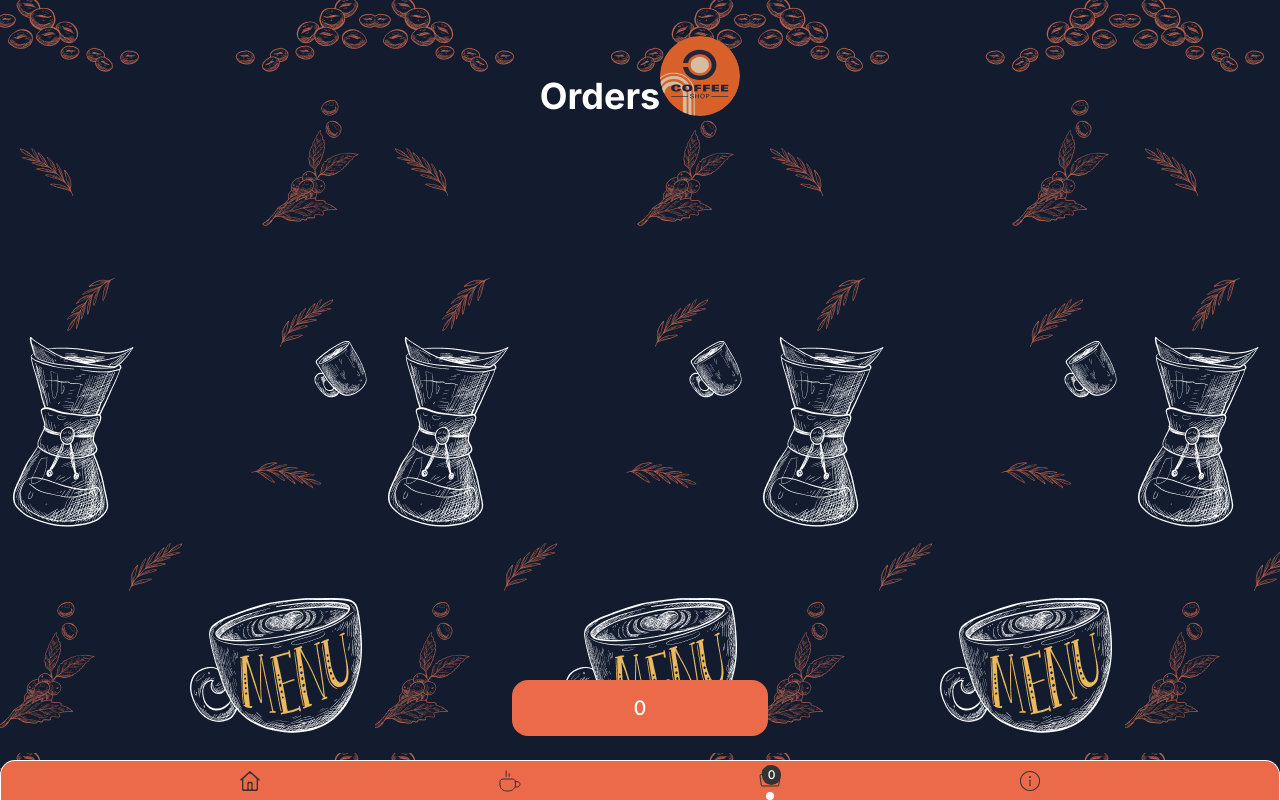
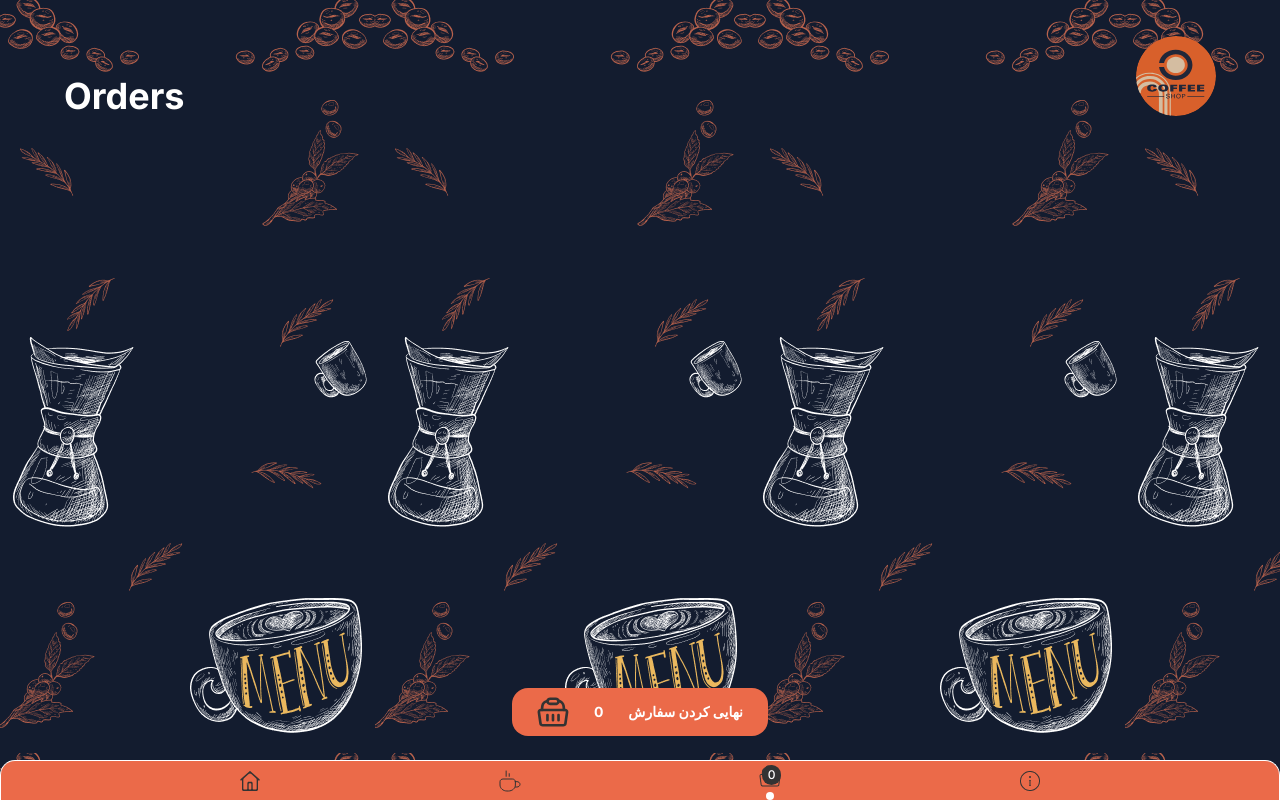
Before and after one commit to Ehsantahamii/CofeeShop, a React (Vite) app: page /orders in a window 1280 px wide. Built offline with nearby package versions, Linux system fonts and the light colour scheme.

Commit message:
orderbox upodated #1

```diff
--- a/src/components/OrderItem/OrderItem.jsx
+++ b/src/components/OrderItem/OrderItem.jsx
@@ -5,6 +5,7 @@ const OrderItem = (props) => {
 
     const dispatch = useDispatch();
     const {name , price , quantity} =props.data;
+    console.log(typeof price);
 
     return (
         <div className='orders-container w-full h-2/3 py-[30px] text-white text-[24px] font-bold  flex-hz'>
--- a/src/pages/OrderBox.jsx
+++ b/src/pages/OrderBox.jsx
@@ -17,12 +17,12 @@ const OrderBox = () => {
 
     const state = useSelector(state => state.cartState);
     console.log(state);
-    console.log(state.selectedItems);
+    console.log(typeof state.selectedItems.total);
     const dispatch = useDispatch();
 
     return (
         <section className='order-box w-[90%] h-full m-auto flex-vr'>
-            <div className='text-white text-center my-9 flex-hz justify-between items-end'>
+            <div className='w-full text-white text-center my-9 flex-hz justify-between items-end'>
                 <div className='page-name'>
                     <h1 className='text-4xl font-bold text-white'>
                         Orders
@@ -32,13 +32,24 @@ const OrderBox = () => {
                     <img className='w-20 h-20' src={Logo} alt="logo" title='logo' />
                 </div>
             </div>
-            <div className='order-items-container'>
+            <div className='order-items-container w-full'>
                 {
                     state.selectedItems.map(item => <OrderItem key={item.id} data={item} />)
                 }
             </div>
-            <div className='order-sum fixed bottom-16'>
-                <button className='text-white text-xl w-64 h-14 bg-primary-orange rounded-2xl'>{state.total}</button>
+            <div className='order-sum fixed bottom-16 animate__bounceInUp'>
+                <button className='text-white text-sm font-bold w-64 h-12 bg-primary-orange rounded-2xl flex-hz justify-evenly items-center'>
+
+                    <svg className='max-w-[32px] max-h-[30px]'  xmlns="http://www.w3.org/2000/svg" width="61" height="59" viewBox="0 0 61 59" fill="none">
+                        <path d="M19.5755 35.4957V45.4888M30.4721 35.4957V45.4888M41.3687 35.4957V45.4888M53.8343 25.5026L7.10987 25.5026C6.48652 25.4977 5.86929 25.6156 5.29983 25.8481C4.73037 26.0807 4.22193 26.4225 3.80882 26.8506C3.3957 27.2788 3.08752 27.7832 2.90508 28.3298C2.72264 28.8765 2.67018 29.4526 2.75124 30.0195L5.93304 52.0043C6.07135 52.972 6.59094 53.8599 7.39385 54.5005C8.19675 55.1411 9.22747 55.4901 10.2917 55.4819H50.5654C51.6295 55.4901 52.6603 55.1411 53.4632 54.5005C54.2661 53.8599 54.7857 52.972 54.924 52.0043L58.1058 30.0195C58.1859 29.4593 58.1356 28.8899 57.9583 28.3489C57.781 27.8079 57.4806 27.3074 57.077 26.8806C56.6734 26.4538 56.1757 26.1103 55.6167 25.8728C55.0578 25.6353 54.4503 25.5091 53.8343 25.5026Z" stroke="#333333" stroke-width="5.19643" stroke-linecap="round" stroke-linejoin="round" />
+                        <path d="M41.2816 7.67529C43.8925 8.08896 46.2847 9.27334 48.0942 11.0483C49.9038 12.8233 51.0317 15.0917 51.3064 17.5085L52.2653 25.503M8.67908 25.503L9.63797 17.5085C9.93053 15.106 11.0664 12.8557 12.8745 11.0966C14.6826 9.33755 17.0649 8.16487 19.6628 7.75524" stroke="#333333" stroke-width="5.19643" stroke-linecap="round" stroke-linejoin="round" />
+                        <path d="M41.3686 8.51437C41.3686 9.17052 41.2276 9.82025 40.9538 10.4265C40.68 11.0327 40.2787 11.5835 39.7728 12.0475C39.2669 12.5114 38.6663 12.8795 38.0052 13.1306C37.3442 13.3817 36.6358 13.5109 35.9203 13.5109L25.0237 13.5109C23.5787 13.5109 22.193 12.9845 21.1712 12.0475C20.1495 11.1104 19.5754 9.83953 19.5754 8.51437C19.5754 7.1892 20.1495 5.91831 21.1712 4.98128C22.193 4.04424 23.5787 3.51782 25.0237 3.51782L35.9203 3.51782C37.3653 3.51782 38.751 4.04424 39.7728 4.98128C40.7945 5.91831 41.3686 7.1892 41.3686 8.51437Z" stroke="#333333" stroke-width="5.19643" stroke-linecap="round" stroke-linejoin="round" />
+                    </svg>
+
+                    <span>{state.total} </span>
+                    <span>نهایی کردن سفارش</span>
+
+                    </button>
             </div>
 
         </section>
--- a/src/redux/cart/cartAction.js
+++ b/src/redux/cart/cartAction.js
@@ -1,4 +1,8 @@
+import { toast } from "react-toastify";
+
+
 const addItem = product => {
+    toast.success("سفارش اضافه شد")
     return {
         type: "ADD_ITEM",
         payload: product
@@ -13,6 +17,8 @@ const increaseItem = product => {
 }
 
 const removeItem = product => {
+    toast.error("سفارش حذف شد")
+
     return {
         type: "REMOVE_ITEM",
         payload: product
--- a/src/redux/cart/cartReducer.js
+++ b/src/redux/cart/cartReducer.js
@@ -7,7 +7,8 @@ const initialState = {
 
 const sumItems = items => {
     const itemsCounter = items.reduce((total, product) => total + product.quantity, 0);
-    const total = items.reduce((total, product) => total + product.price * product.quantity, 0).toFixed(2);
+    const total = items.reduce((total, product) => total + product.price * product.quantity, 0);
+    console.log(typeof itemsCounter);
     return {itemsCounter, total}
 }
 const cartReducer = (state=initialState, action) => {
@@ -20,6 +21,7 @@ const cartReducer = (state=initialState, action) => {
                     quantity: 1
                 })
             }
+
             return {
                 ...state,
                 selectedItems: [...state.selectedItems],
--- a/src/redux/products/productsAction.js
+++ b/src/redux/products/productsAction.js
@@ -1,4 +1,6 @@
 import axios from "axios";
+import { toast } from "react-toastify";
+
 
 const fetchProductsRequest = () => {
   return {
@@ -14,6 +16,7 @@ const fetchProductsSuccess = (products) => {
 };
 
 const fetchProductsFailure = (error) => {
+  toast.error("داده ای یافت نشد !")
   return {
     type: "FETCH_PRODUCTS_FAILURE",
     payload: error,
--- a/src/redux/products/productsReducer.js
+++ b/src/redux/products/productsReducer.js
@@ -16,6 +16,7 @@ const productsReducer = (state = initialState, action) => {
                 loading: false,
                 products: action.payload
             }
+            // localStorage.setItem('items',action.payload)
         case "FETCH_PRODUCTS_FAILURE":
             return {
                 loading: false,
```
